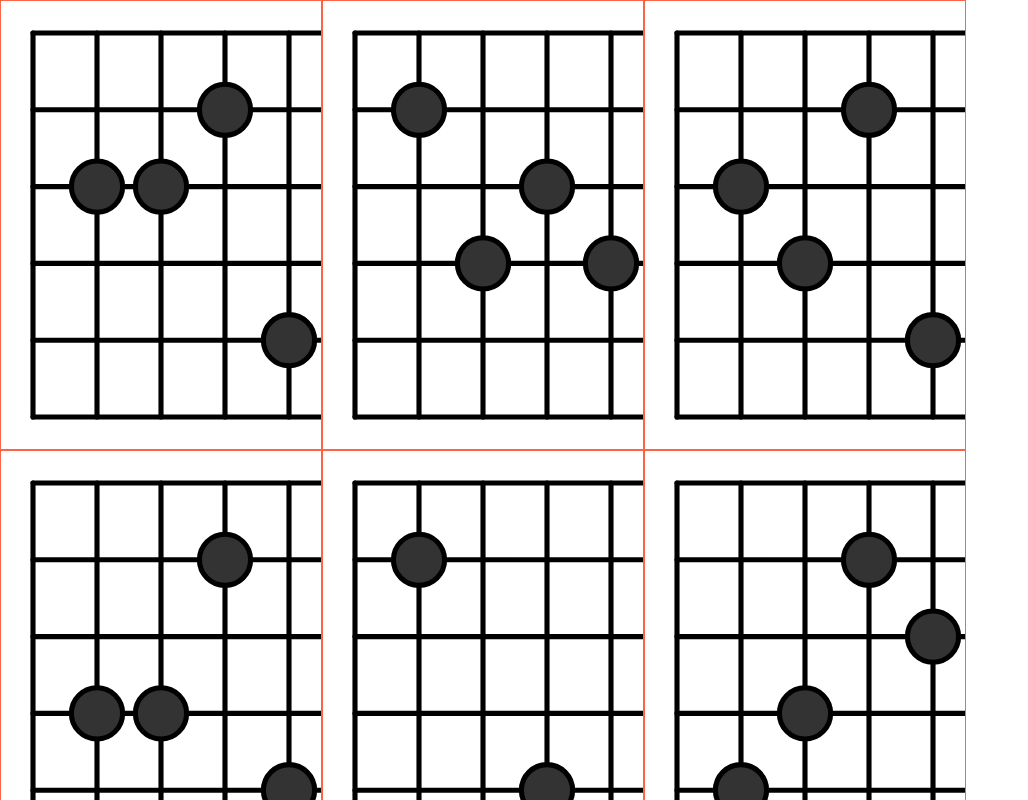
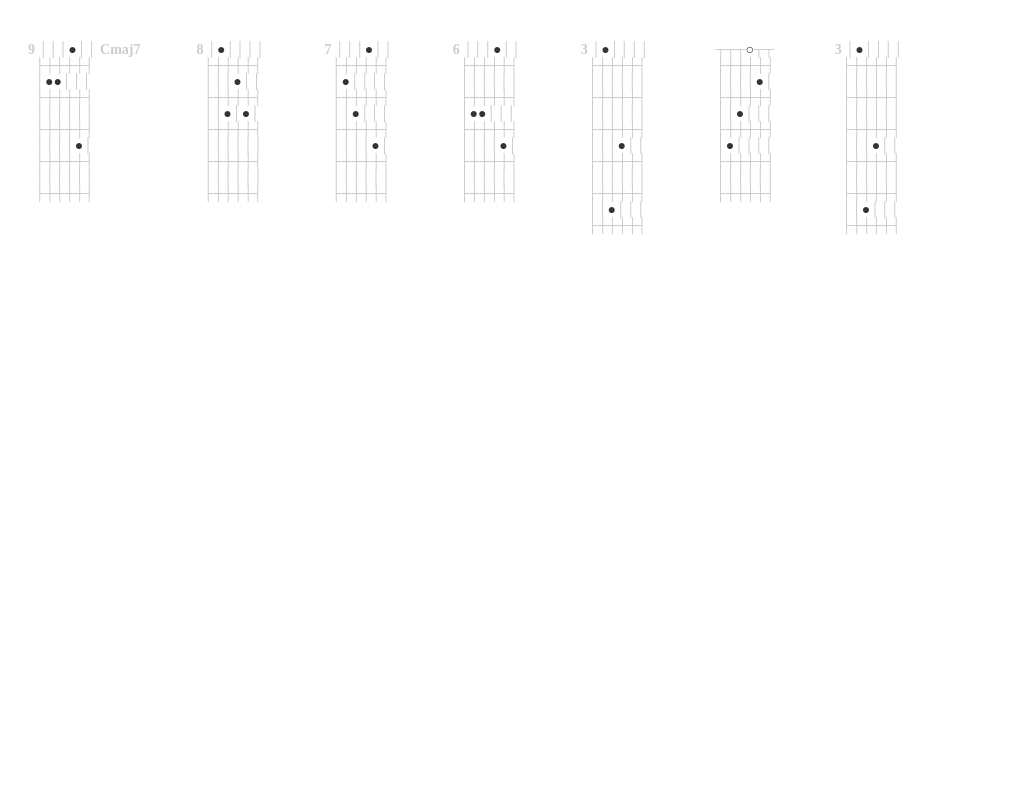
Before and after one commit to pcorey/chord-chart, a React (Create React App) app: page / in a window 1280 px wide. Shown: the top 800 px of the page, without its empty margins (0-1028 px from the left). Built offline with nearby package versions, Linux system fonts and the light colour scheme.

Commit message:
ASCII chord chart

```diff
--- a/package.json
+++ b/package.json
@@ -8,7 +8,8 @@
   "dependencies": {
     "lodash": "^4.17.10",
     "react": "^16.4.2",
-    "react-dom": "^16.4.2"
+    "react-dom": "^16.4.2",
+    "styled-components": "^3.4.5"
   },
   "scripts": {
     "start": "react-scripts start",
--- a/src/App.js
+++ b/src/App.js
@@ -6,13 +6,18 @@ import logo from "./logo.svg";
 class App extends Component {
   render() {
     return (
-      <div style={{ flexFlow: "wrap", display: "flex", flexDirection: "row" }}>
-        <Chord chord={[null, 10, 10, 9, 12, null]} />
+      <div
+        style={{
+          fontSize: "14px"
+        }}
+      >
+        <Chord chord={[null, 10, 10, 9, 12, null]} name="Cmaj7" />
         <Chord chord={[null, 8, 10, 9, 10, null]} />
         <Chord chord={[null, 8, 9, 7, 10, null]} />
         <Chord chord={[null, 8, 8, 6, 9, null]} />
         <Chord chord={[null, 3, 8, 6, 9, null]} />
         <Chord chord={[null, 3, 2, 0, 1, null]} />
+        <Chord chord={[null, 3, 8, 6, 9, null]} />
       </div>
     );
   }
--- a/src/Chord.js
+++ b/src/Chord.js
@@ -1,49 +1,32 @@
 import React from "react";
 import _ from "lodash";
+import styled from "styled-components";
 
-const strokeWidth = 0.08;
-const fretScale = 1.2;
-const fingerSize = 0.8;
+const Wire = styled.span`
+  color: #ccc;
+`;
 
-const Fret = ({ fret }) => (
-  <line
-    x1={0}
-    y1={fret * fretScale}
-    x2={5}
-    y2={fret * fretScale}
-    stroke="black"
-    strokeWidth={strokeWidth}
-    strokeLinecap="round"
-  />
-);
+const Finger = styled.span`
+  color: #333;
+  font-weight: bold;
+`;
 
-const String = ({ string, frets }) => (
-  <line
-    x1={string}
-    y1={0}
-    x2={string}
-    y2={(frets - 1) * fretScale}
-    stroke="black"
-    strokeWidth={strokeWidth}
-    strokeLinecap="round"
-  />
-);
+const Open = styled.span`
+  color: #333;
+  font-weight: bold;
+`;
 
-const Finger = ({ fret, string, frets }) => (
-  <rect
-    x={string - fingerSize / 2}
-    y={(fret - fingerSize / 2) * fretScale + strokeWidth}
-    width={fingerSize}
-    height={fingerSize}
-    rx={0.5}
-    ry={0.5}
-    stroke="black"
-    fill="#333"
-    strokeWidth={strokeWidth}
-  />
-);
+const Fret = styled.span`
+  color: #ccc;
+  font-weight: bold;
+`;
 
-export default ({ chord }) => {
+const Name = styled.span`
+  color: #ccc;
+  font-weight: bold;
+`;
+
+export default ({ chord, name }) => {
   let min = _.chain(chord)
     .reject(_.isNull)
     .min()
@@ -52,37 +35,64 @@ export default ({ chord }) => {
     .reject(_.isNull)
     .max()
     .value();
-  let frets = Math.max(6, max - min + 3);
+  let frets = Math.max(5, max - min);
 
   return (
-    <svg
-      viewBox={`-0.5 -0.5 5 ${frets + 1}`}
-      preserveAspectRatio="xMidYMin meet"
-      style={{ border: "1px solid tomato", flexBasis: "25%" }}
+    <pre
+      style={{
+        fontFamily: "Source Code Pro",
+        padding: "2em",
+        display: "inline-block",
+        verticalAlign: "top"
+      }}
     >
       {_.chain(new Array(frets))
         .fill()
-        .map((_, fret) => <Fret key={fret} fret={fret} />)
+        .map((_fret, fret) => fret + min)
+        .map(fret => {
+          return _.flatten([
+            fret == min && min != 0 ? (
+              <Fret>{_.pad(min, 2)}</Fret>
+            ) : (
+              <span>&nbsp;&nbsp;</span>
+            ),
+            _.chain(new Array(6))
+              .fill()
+              .map((_string, string) => {
+                return chord[string] == fret ? (
+                  fret == 0 ? (
+                    <Open>○</Open>
+                  ) : (
+                    <Finger>●</Finger>
+                  )
+                ) : fret == 0 ? (
+                  <Wire>┬</Wire>
+                ) : (
+                  <Wire>│</Wire>
+                );
+              })
+              .concat([
+                fret == min && name ? (
+                  <span>
+                    &nbsp;<Name>{name}</Name>
+                  </span>
+                ) : (
+                  <span>&nbsp;</span>
+                )
+              ])
+              .value()
+          ]);
+        })
+        .map(row => [
+          row,
+          <span>
+            <br />&nbsp;&nbsp;
+            <Wire>├┼┼┼┼┤</Wire>
+            &nbsp;<br />
+          </span>
+        ])
+        .flatten()
         .value()}
-      <text
-        x={-1.25}
-        y={1.5}
-        style={{ fontSize: "1px", fontFamily: "monospace" }}
-      >
-        {min}
-      </text>
-      <String string={0} frets={frets} />
-      <String string={1} frets={frets} />
-      <String string={2} frets={frets} />
-      <String string={3} frets={frets} />
-      <String string={4} frets={frets} />
-      <String string={5} frets={frets} />
-      {_.map(
-        chord,
-        (fret, string) =>
-          fret != null ? <Finger fret={fret - min + 1} string={string} /> : null
-      )}
-      {/* <Finger fret={2} string_from={4} string_to={5} /> */}
-    </svg>
+    </pre>
   );
 };
```
Also changed, not shown: 1 other file (tests, documents, lock files or other folders).
